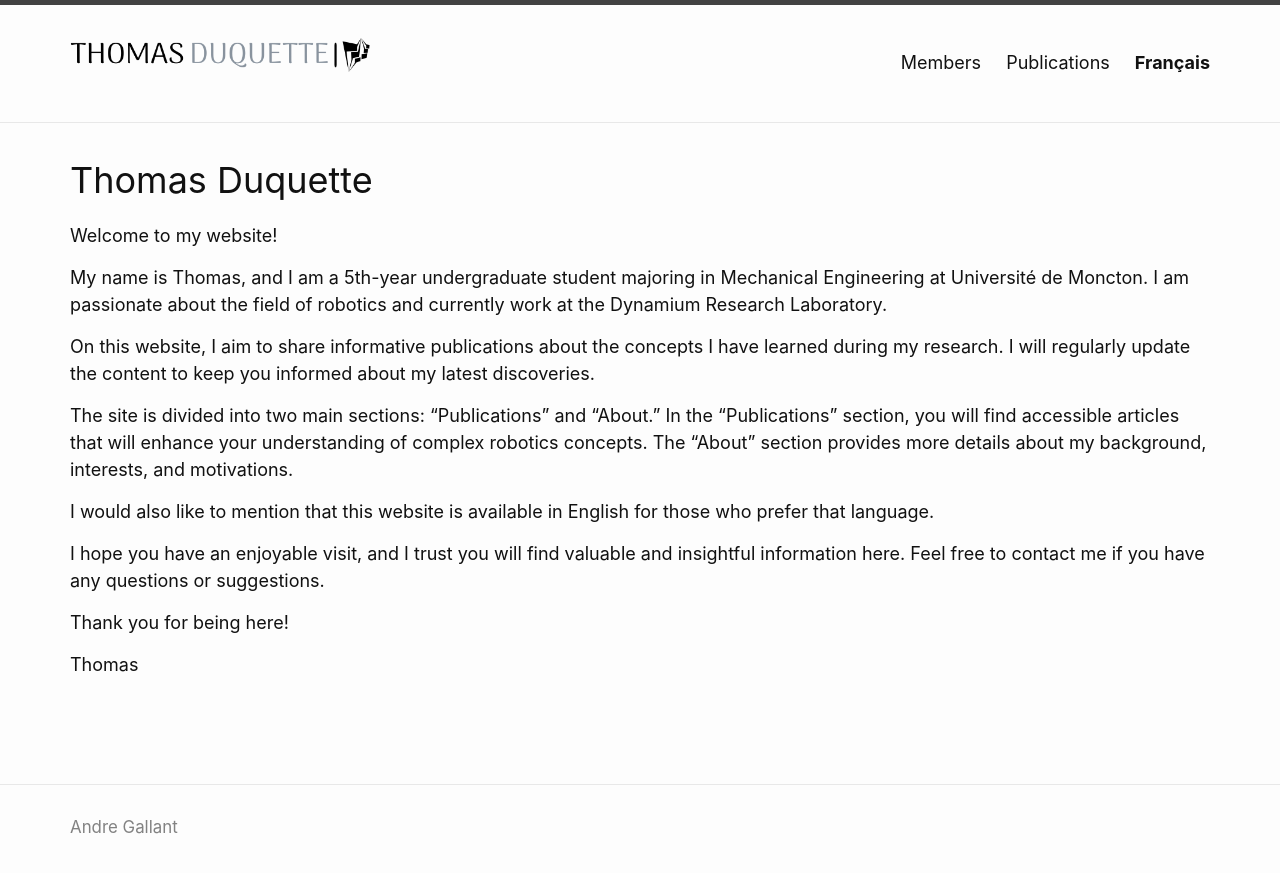
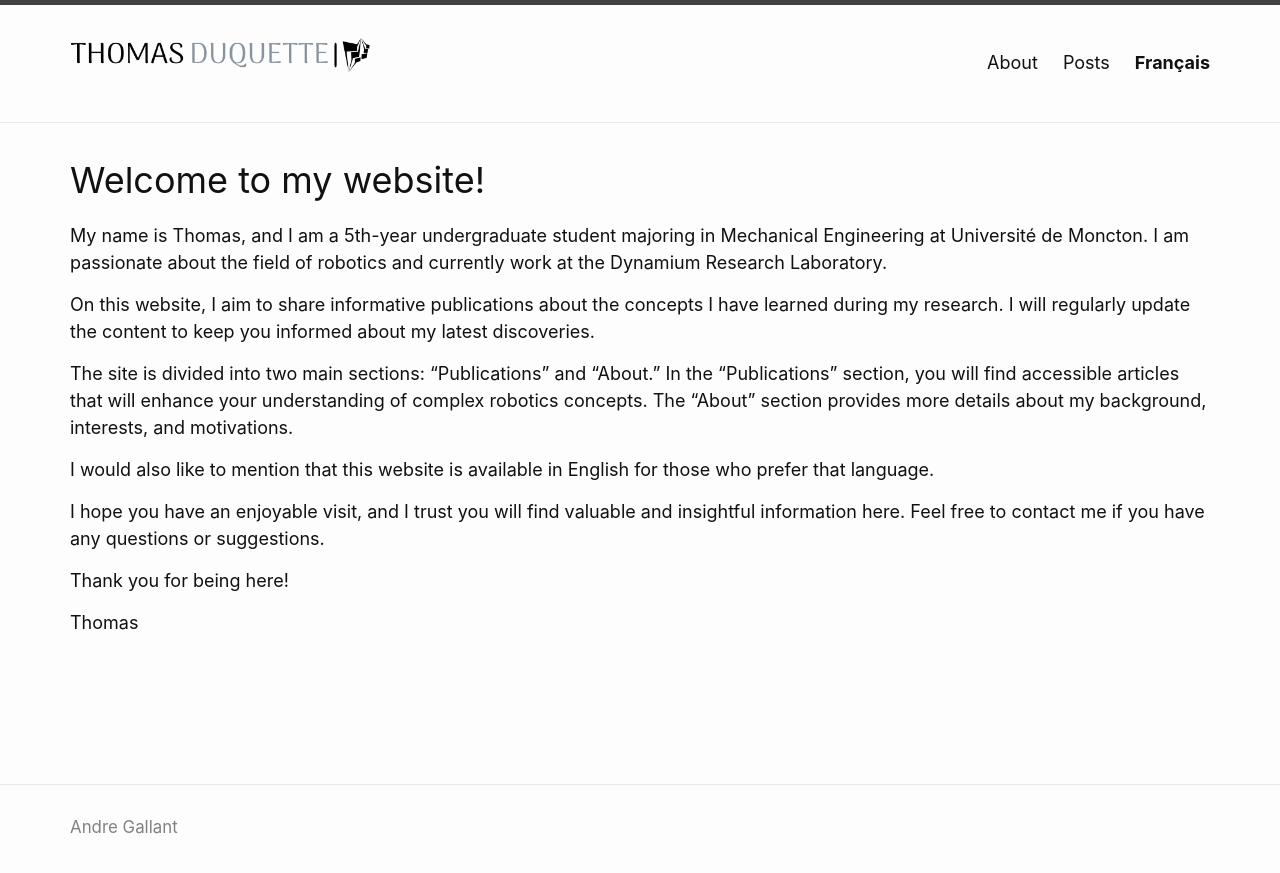
Before and after one commit to ThomasDuquette/ThomasDuquette.github.io, a Jekyll site: the page built from home.md, in a window 1280 px wide. Shown: the top 873 px of the page. Built offline with Jekyll 4.4.1, drawn with Linux system fonts in a browser that asks for light colours.

Commit message:
Header 3

```diff
--- a/_includes/header.html
+++ b/_includes/header.html
@@ -28,11 +28,11 @@
 
         <div class="trigger">
           {%- if lang == 'en' -%}
-            <a class="page-link" href="{{ "/about" | relative_url }}">Members</a>
-            <a class="page-link" href="{{ "/posts" | relative_url }}">Publications</a>
+            <a class="page-link" href="{{ "/about" | relative_url }}">About</a>
+            <a class="page-link" href="{{ "/posts" | relative_url }}">Posts</a>
             <a class="page-link lang-link" href="{{ "/accueil" | relative_url }}">Français</a>
           {%- else -%}
-            <a class="page-link" href="{{ "/about-fr" | relative_url }}">Membres</a>
+            <a class="page-link" href="{{ "/about-fr" | relative_url }}">À propos</a>
             <a class="page-link" href="{{ "/publications-fr" | relative_url }}">Publications</a>
             <a class="page-link lang-link" href="{{ "/home" | relative_url }}">English</a>
           {%- endif -%}
--- a/home.md
+++ b/home.md
@@ -1,10 +1,8 @@
 ---
-title: Thomas Duquette
+title: Welcome to my website!
 lang: en
 layout: home
 ---
-
-Welcome to my website!
 
 My name is Thomas, and I am a 5th-year undergraduate student majoring in Mechanical Engineering at Université de Moncton. I am passionate about the field of robotics and currently work at the Dynamium Research Laboratory.
 
```
Also changed, not shown: accueil.md (+1 -3 lines).
